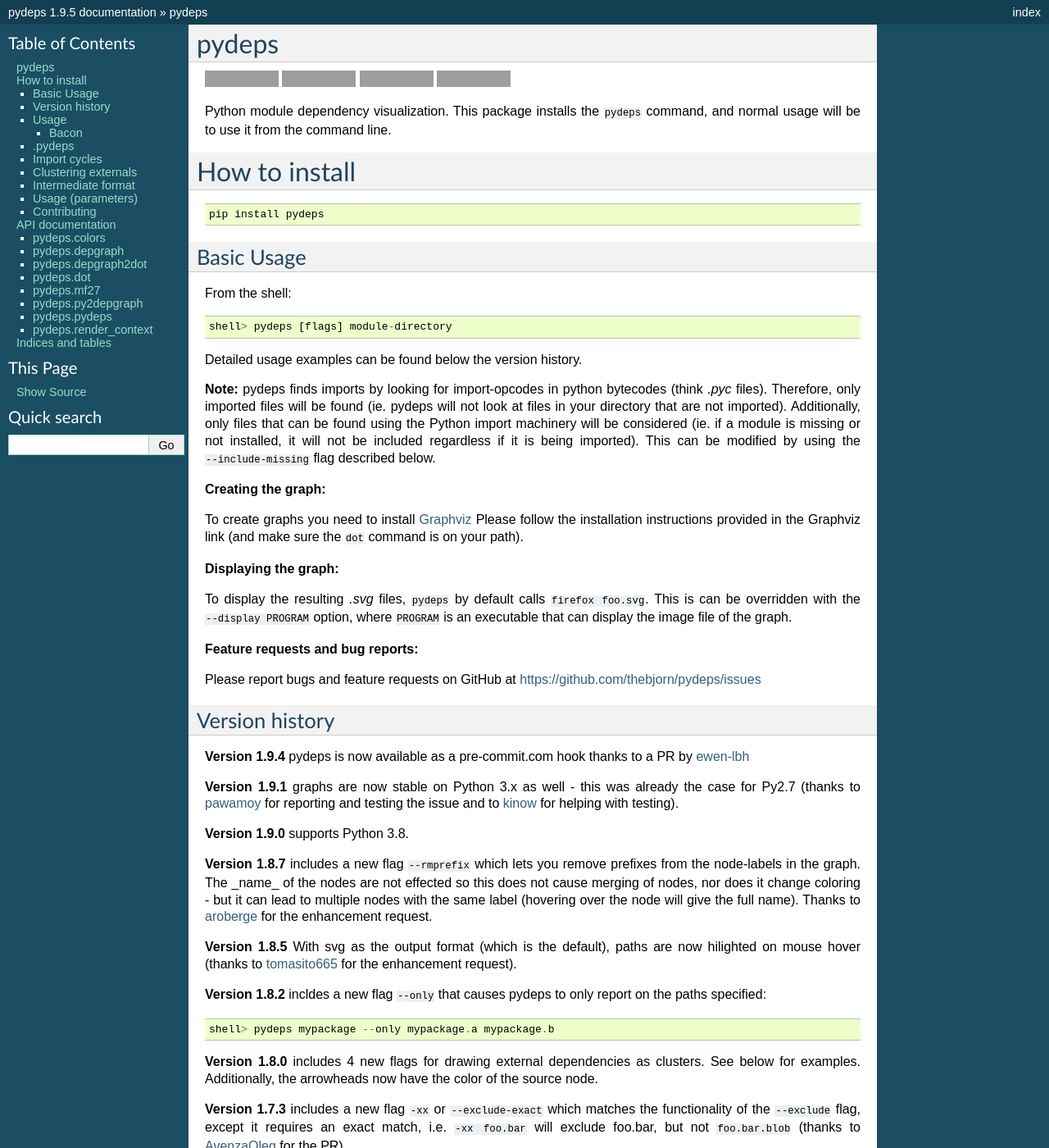
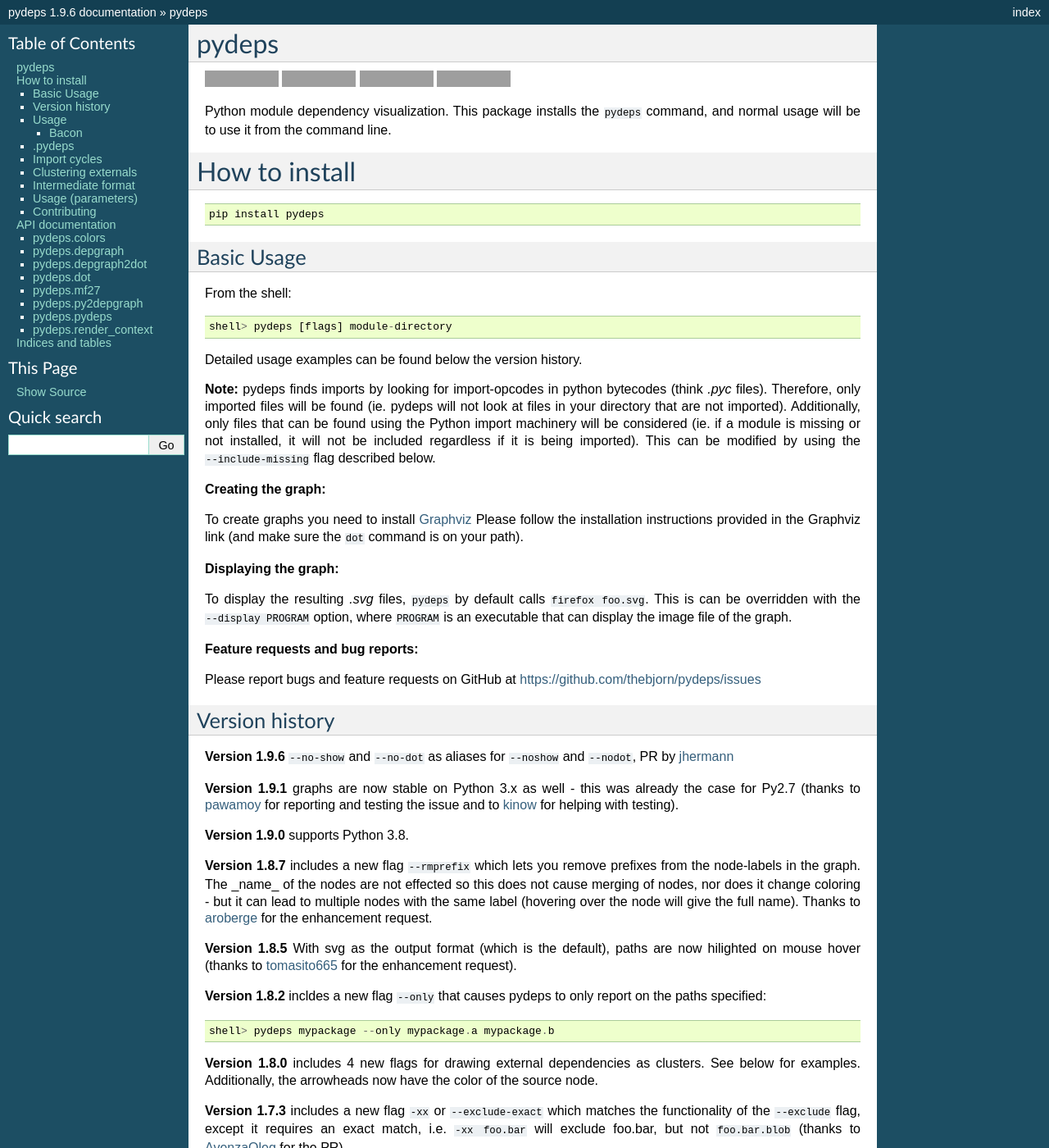
Before and after one commit to thebjorn/pydeps, a Sphinx documentation site: the page built from docs/index.rst, in a window 1280 px wide and 1400 px high. Shown: the whole window at 82% size. Built offline with Sphinx 7.4.7, drawn with Linux system fonts in a browser that asks for light colours; some of the changed text lies outside the part shown; grey boxes are pictures that could not be loaded.

Commit message:
upversion

```diff
--- a/README.rst
+++ b/README.rst
@@ -65,8 +65,12 @@ https://github.com/thebjorn/pydeps/issues
 Version history
 ---------------
 
-**Version 1.9.4** pydeps is now available as a pre-commit.com hook thanks to
-a PR by ewen-lbh_
+**Version 1.9.6** ``--no-show`` and ``--no-dot`` as aliases for ``--noshow``
+and ``--nodot``, PR by jhermann_
+
+..
+    **Version 1.9.4** pydeps is now available as a pre-commit.com hook thanks to
+    a PR by ewen-lbh_
 
 **Version 1.9.1** graphs are now stable on Python 3.x as well -
 this was already the case for Py2.7 (thanks to pawamoy_ for reporting
@@ -387,3 +391,4 @@ Contributing
 .. _pawamoy: https://github.com/pawamoy
 .. _kinow: https://github.com/kinow
 .. _ewen-lbh: https://github.com/ewen-lbh
+.. _jhermann: https://github.com/jhermann
--- a/docs/conf.py
+++ b/docs/conf.py
@@ -54,9 +54,9 @@ copyright = u'2014 - %s Bjorn Pettersen' % datetime.date.today().year
 # built documents.
 #
 # The short X.Y version.
-version = '1.9.5'
+version = '1.9.6'
 # The full version, including alpha/beta/rc tags.
-release = '1.9.5'
+release = '1.9.6'
 
 # The language for content autogenerated by Sphinx. Refer to documentation
 # for a list of supported languages.
--- a/pydeps/__init__.py
+++ b/pydeps/__init__.py
@@ -3,4 +3,4 @@
 Python module dependency visualization. This package installs the ``pydeps``
 command, and normal usage will be to use it from the command line.
 """
-__version__ = "1.9.5"
+__version__ = "1.9.6"
--- a/setup.py
+++ b/setup.py
@@ -11,7 +11,7 @@ import setuptools
 from distutils.core import setup
 from setuptools.command.test import test as TestCommand
 
-version='1.9.5'
+version='1.9.6'
 
 
 class PyTest(TestCommand):
```
